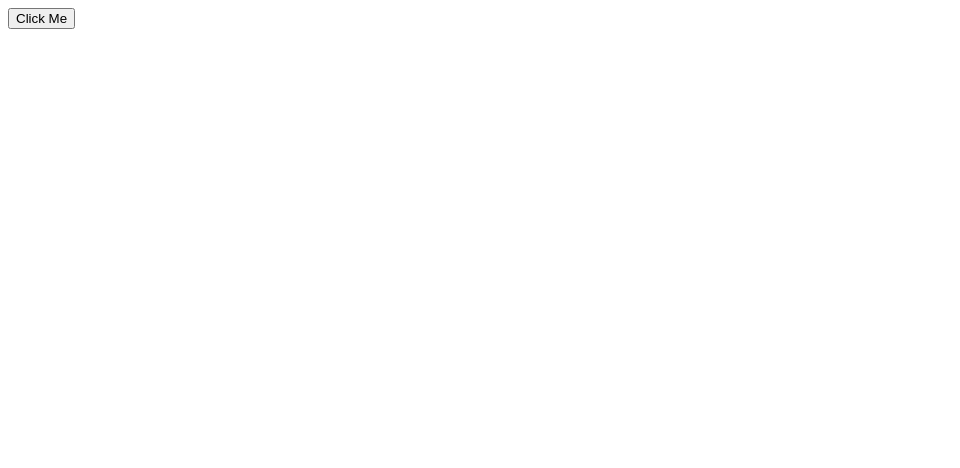
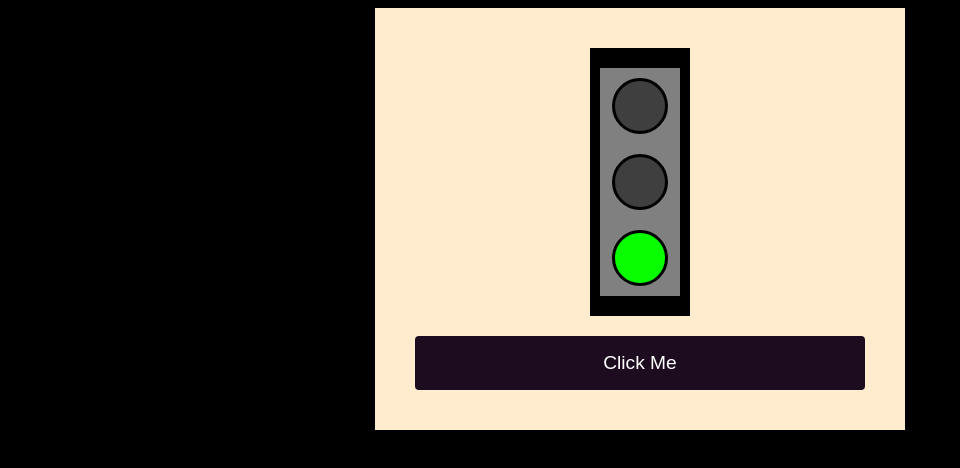
Before and after one commit to ThiagoDevj1/JS-Traffic-light, a plain HTML site: page index.html in a window 1280 px wide. Shown: the whole page, without its empty margins (0-960 px from the left). Drawn offline with Linux system fonts and the light colour scheme.

Commit message:
Finalizando elementos CSS HTML

```diff
--- a/index.html
+++ b/index.html
@@ -4,18 +4,19 @@
     <meta charset="UTF-8">
     <meta name="viewport" content="width=device-width, initial-scale=1.0">
     <title>Project Traffic Light</title>
+    <link rel="stylesheet" href="style.css" >
 </head>
 <body>
     <div class="container">
         <div class="traffic-light">
             <div class="panel">
-                <div class="red-light">
+                <div class="light light-off">
 
                 </div>
-                <div class="yellow-light">
+                <div class="light light-off">
 
                 </div>
-                <div class="green-light">
+                <div class="light green-light">
 
                 </div>
             </div>
--- /dev/null
+++ b/style.css
@@ -0,0 +1,79 @@
+body {
+    background-color: #000;
+}
+
+button{
+    background-color: #1d0c20;
+    border: none;
+    color: #fff;
+    padding: 16px 32px;
+    text-decoration: none;
+    font-size: 1.2rem;
+    border-radius: 4px;
+    cursor: pointer;
+}
+
+.container {
+    background-color: #ffebcd;
+    padding: 40px;
+    width: 450px;
+    margin: auto;
+    display: flex;
+    flex-direction: column;
+}
+
+.traffic-light {
+    background-color: #000;
+    width: 100px;
+    padding-top: 10px;
+    padding-bottom: 10px;
+    display: flex;
+    flex-direction: column;
+    margin: auto;
+    margin-bottom: 20px;
+}
+.panel {
+    background-color: #808080;
+    margin: 10px;
+    padding: 10px;
+    display: flex;
+    flex-direction: column;
+    row-gap: 20px;
+}
+
+.red-light {
+
+background-color: #ff1100;
+
+}
+
+.yellow-light {
+
+    background-color: #fffb00;
+
+}
+
+.green-light {
+
+    background-color: #09ff00;
+
+
+}
+
+.light-off {
+
+    background-color: #3f3f3f;
+
+}
+
+.light {
+    width: 50px;
+    height: 50px;
+
+    margin: auto;
+    border-color: #000;
+    border-width: medium;
+    border-style: solid;
+    border-radius: 50%;
+
+}
```
